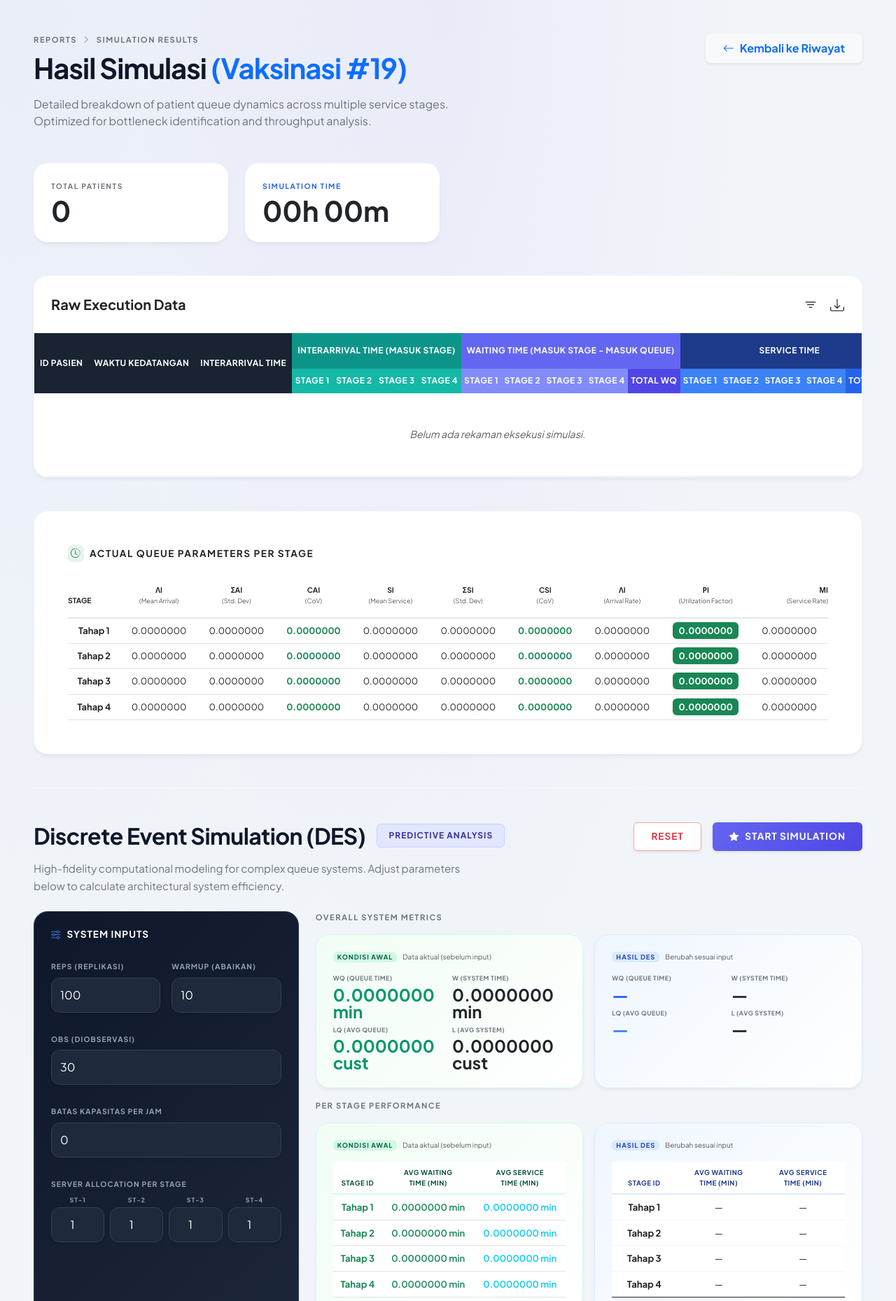
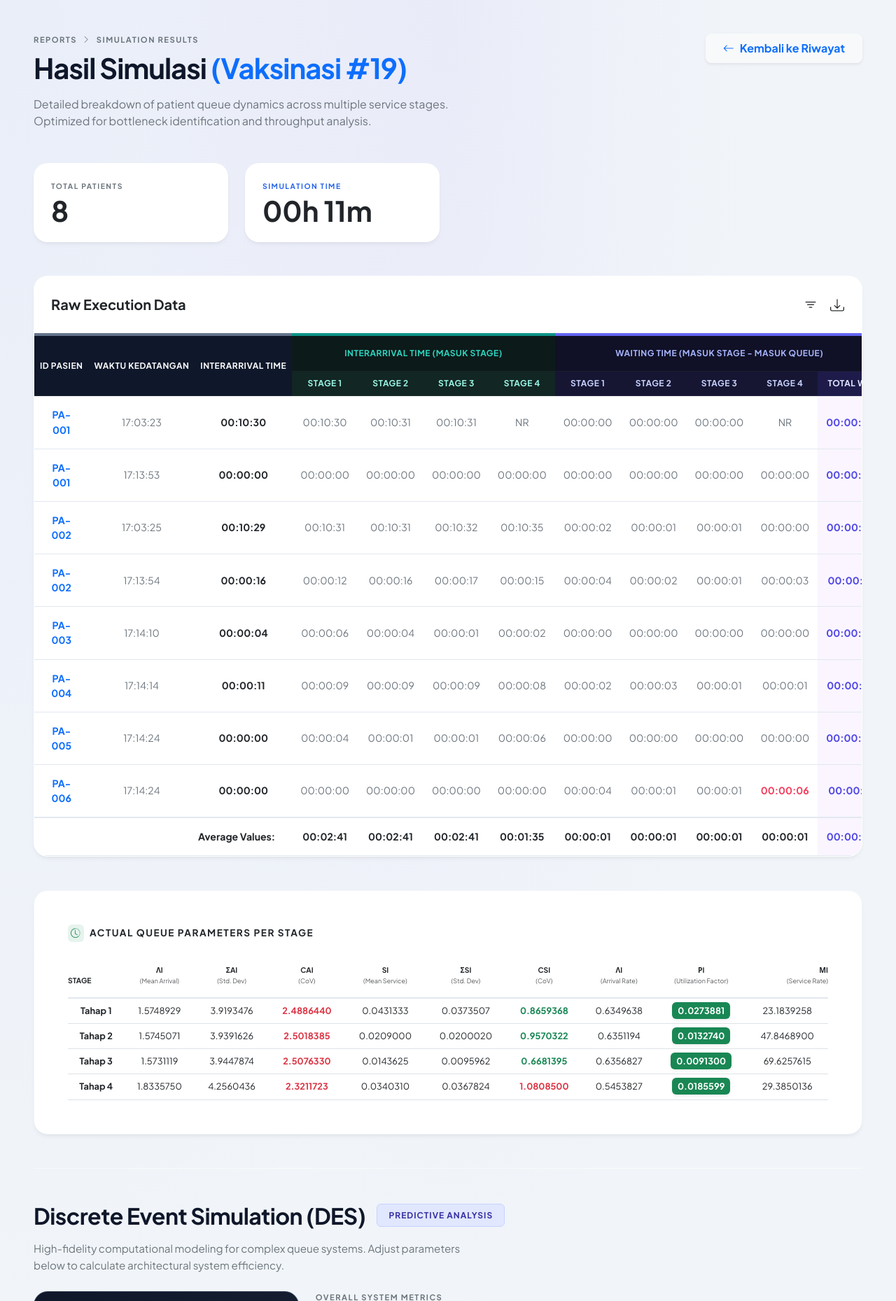
Before and after one commit to aurelia2348/Antrean, a PHP site: page /results.php?session=19 in a window 1280 px wide. Shown: the top 1859 px of the page at 70% size. Run offline with PHP 8.4, Linux system fonts and the light colour scheme.

Commit message:
refactor: standardize table styling with custom CSS classes and update simulation input layout

```diff
--- a/results.php
+++ b/results.php
@@ -295,6 +295,62 @@ if ($simMax > $simMin && $simMin !== PHP_INT_MAX) {
             border-color: var(--primary);
             box-shadow: 0 0 0 4px rgba(79, 70, 229, 0.15);
         }
+
+        /* Custom Header Styling untuk Raw Execution Data */
+        .th-neutral {
+            background-color: #0f172a !important;
+            border-top: 4px solid #64748b !important;
+            color: #f8fafc !important;
+        }
+        .th-interarrival {
+            background-color: #0c1a19 !important;
+            border-top: 4px solid #0d9488 !important;
+            color: #2dd4bf !important;
+        }
+        .th-waiting {
+            background-color: #101026 !important;
+            border-top: 4px solid #6366f1 !important;
+            color: #a5b4fc !important;
+        }
+        .th-service {
+            background-color: #0b1426 !important;
+            border-top: 4px solid #3b82f6 !important;
+            color: #93c5fd !important;
+        }
+
+        /* Sub-headers styling */
+        .th-sub-inter {
+            background-color: #122624 !important;
+            color: #99f6e4 !important;
+            border-top: 1px solid #14b8a6 !important;
+            font-size: 0.7rem;
+        }
+        .th-sub-waiting {
+            background-color: #161633 !important;
+            color: #c7d2fe !important;
+            border-top: 1px solid #6366f1 !important;
+            font-size: 0.7rem;
+        }
+        .th-sub-waiting-total {
+            background-color: #1e1b4b !important;
+            color: #e0e7ff !important;
+            border-top: 1px solid #818cf8 !important;
+            font-size: 0.7rem;
+            font-weight: 700;
+        }
+        .th-sub-service {
+            background-color: #101d36 !important;
+            color: #bfdbfe !important;
+            border-top: 1px solid #3b82f6 !important;
+            font-size: 0.7rem;
+        }
+        .th-sub-service-total {
+            background-color: #172554 !important;
+            color: #dbeafe !important;
+            border-top: 1px solid #60a5fa !important;
+            font-size: 0.7rem;
+            font-weight: 700;
+        }
     </style>
 </head>
 
@@ -359,31 +415,31 @@ if ($simMax > $simMin && $simMin !== PHP_INT_MAX) {
                 <table class="table table-custom mb-0 text-center">
                     <thead>
                         <tr>
-                            <th rowspan="2" class="align-middle text-nowrap" style="background-color: #1a2332;">ID PASIEN</th>
-                            <th rowspan="2" class="align-middle text-nowrap" style="background-color: #1a2332;">WAKTU KEDATANGAN</th>
-                            <th rowspan="2" class="align-middle text-nowrap" style="background-color: #1a2332;">INTERARRIVAL TIME</th>
-                            <th colspan="4" class="py-3 text-nowrap" style="background-color: #0d9488;">INTERARRIVAL TIME (MASUK STAGE)</th>
-                            <th colspan="5" class="py-3 text-nowrap" style="background-color: #6366f1;">WAITING TIME (MASUK STAGE - MASUK QUEUE)</th>
-                            <th colspan="5" class="py-3 text-nowrap" style="background-color: #1e3a8a;">SERVICE TIME</th>
-                            <th rowspan="2" class="align-middle text-nowrap" style="background-color: #1a2332;">TOTAL TIME</th>
+                            <th rowspan="2" class="align-middle text-nowrap th-neutral">ID PASIEN</th>
+                            <th rowspan="2" class="align-middle text-nowrap th-neutral">WAKTU KEDATANGAN</th>
+                            <th rowspan="2" class="align-middle text-nowrap th-neutral">INTERARRIVAL TIME</th>
+                            <th colspan="4" class="py-3 text-nowrap th-interarrival">INTERARRIVAL TIME (MASUK STAGE)</th>
+                            <th colspan="5" class="py-3 text-nowrap th-waiting">WAITING TIME (MASUK STAGE - MASUK QUEUE)</th>
+                            <th colspan="5" class="py-3 text-nowrap th-service">SERVICE TIME</th>
+                            <th rowspan="2" class="align-middle text-nowrap th-neutral">TOTAL TIME</th>
                         </tr>
                         <tr>
-                            <th class="py-2 px-1 text-nowrap" style="background-color: #14b8a6;">STAGE 1</th>
-                            <th class="py-2 px-1 text-nowrap" style="background-color: #14b8a6;">STAGE 2</th>
-                            <th class="py-2 px-1 text-nowrap" style="background-color: #14b8a6;">STAGE 3</th>
-                            <th class="py-2 px-1 text-nowrap" style="background-color: #14b8a6;">STAGE 4</th>
+                            <th class="py-2 px-1 text-nowrap th-sub-inter">STAGE 1</th>
+                            <th class="py-2 px-1 text-nowrap th-sub-inter">STAGE 2</th>
+                            <th class="py-2 px-1 text-nowrap th-sub-inter">STAGE 3</th>
+                            <th class="py-2 px-1 text-nowrap th-sub-inter">STAGE 4</th>
 
-                            <th class="py-2 px-1 text-nowrap" style="background-color: #818cf8;">STAGE 1</th>
-                            <th class="py-2 px-1 text-nowrap" style="background-color: #818cf8;">STAGE 2</th>
-                            <th class="py-2 px-1 text-nowrap" style="background-color: #818cf8;">STAGE 3</th>
-                            <th class="py-2 px-1 text-nowrap" style="background-color: #818cf8;">STAGE 4</th>
-                            <th class="py-2 px-1 text-nowrap" style="background-color: #4f46e5;">TOTAL WQ</th>
+                            <th class="py-2 px-1 text-nowrap th-sub-waiting">STAGE 1</th>
+                            <th class="py-2 px-1 text-nowrap th-sub-waiting">STAGE 2</th>
+                            <th class="py-2 px-1 text-nowrap th-sub-waiting">STAGE 3</th>
+                            <th class="py-2 px-1 text-nowrap th-sub-waiting">STAGE 4</th>
+                            <th class="py-2 px-1 text-nowrap th-sub-waiting-total">TOTAL WQ</th>
 
-                            <th class="py-2 px-1 text-nowrap" style="background-color: #3b82f6;">STAGE 1</th>
-                            <th class="py-2 px-1 text-nowrap" style="background-color: #3b82f6;">STAGE 2</th>
-                            <th class="py-2 px-1 text-nowrap" style="background-color: #3b82f6;">STAGE 3</th>
-                            <th class="py-2 px-1 text-nowrap" style="background-color: #3b82f6;">STAGE 4</th>
-                            <th class="py-2 px-1 text-nowrap" style="background-color: #2563eb;">TOTAL SRV</th>
+                            <th class="py-2 px-1 text-nowrap th-sub-service">STAGE 1</th>
+                            <th class="py-2 px-1 text-nowrap th-sub-service">STAGE 2</th>
+                            <th class="py-2 px-1 text-nowrap th-sub-service">STAGE 3</th>
+                            <th class="py-2 px-1 text-nowrap th-sub-service">STAGE 4</th>
+                            <th class="py-2 px-1 text-nowrap th-sub-service-total">TOTAL SRV</th>
                         </tr>
                     </thead>
                     <tbody class="bg-white">
@@ -600,21 +656,12 @@ if ($simMax > $simMin && $simMin !== PHP_INT_MAX) {
                         calculate architectural system efficiency.
                     </p>
                 </div>
-                <div class="d-flex gap-3 mt-3 mt-md-0">
-                    <button id="btnResetDes" class="btn text-danger fw-bold shadow-sm"
-                        style="background: white; border: 1px solid #fca5a5; border-radius: 6px; padding: 0.6rem 1.5rem; font-size: 0.85rem; letter-spacing: 1px;">RESET</button>
-                    <button id="btnStartDes"
-                        class="btn btn-primary fw-bold text-white shadow-sm d-flex align-items-center gap-2"
-                        style="border-radius: 6px; padding: 0.6rem 1.5rem; font-size: 0.85rem; letter-spacing: 1px;">
-                        <i class="bi bi-star-fill"></i> START SIMULATION
-                    </button>
-                </div>
             </div>
 
             <div class="row g-4 mb-4">
                 <!-- Left Column: SYSTEM INPUTS -->
                 <div class="col-lg-4">
-                    <div class="report-card report-card-dark p-4 h-100">
+                    <div class="report-card report-card-dark p-4">
                         <h6 class="fw-bold text-dark mb-4 d-flex align-items-center gap-2"
                             style="font-size: 0.85rem; letter-spacing: 1px;">
                             <i class="bi bi-sliders text-primary"></i> SYSTEM INPUTS
@@ -669,7 +716,7 @@ if ($simMax > $simMin && $simMin !== PHP_INT_MAX) {
                                     <div class="text-secondary fw-bold"
                                         style="font-size: 0.55rem; letter-spacing: 1px; margin-bottom: 4px;">ST-3</div>
                                     <input type="number" id="srv3"
-                                        class="form-control border-0 shadow-sm text-center px-1" value="1" min="1">
+                                        class="form-control border-0 shadow-sm text-center px-1" value="2" min="1">
                                 </div>
                                 <div class="text-center w-100">
                                     <div class="text-secondary fw-bold"
@@ -679,17 +726,27 @@ if ($simMax > $simMin && $simMin !== PHP_INT_MAX) {
                                 </div>
                             </div>
                         </div>
+
+                        <!-- Action Buttons -->
+                        <div class="mt-4 pt-3 border-top border-secondary border-opacity-25 d-flex flex-column gap-2">
+                            <button id="btnStartDes" class="btn btn-primary fw-bold text-white shadow-sm d-flex align-items-center justify-content-center gap-2"
+                                style="border-radius: 12px; padding: 0.75rem 1.5rem; font-size: 0.85rem; letter-spacing: 0.5px;">
+                                <i class="bi bi-play-fill fs-5"></i> START SIMULATION
+                            </button>
+                            <button id="btnResetDes" class="btn fw-semibold"
+                                style="border-radius: 12px; padding: 0.75rem 1.5rem; font-size: 0.85rem; letter-spacing: 0.5px; border: 1px solid #334155; color: #94a3b8; background-color: transparent;">RESET</button>
+                        </div>
                     </div>
                 </div>
 
                 <!-- Right Column: Kondisi Awal + DES Results -->
-                <div class="col-lg-8 position-relative">
+                <div class="col-lg-8 position-relative d-flex flex-column">
 
                     <!-- OVERALL SYSTEM METRICS label -->
                     <div class="fw-bold text-secondary text-uppercase mb-3" style="font-size:0.7rem; letter-spacing:1.5px;">OVERALL SYSTEM METRICS</div>
 
                     <!-- 2 cards: Kondisi Awal (kiri) + DES Result (kanan) -->
-                    <div class="row g-3 mb-3">
+                    <div class="row g-3 mb-3 flex-grow-1">
                         <!-- ===== KONDISI AWAL: Overall Metrics ===== -->
                         <div class="col-md-6">
                             <div class="report-card card-green-glow p-4 h-100" style="border: 1px solid #d1fae5; background: linear-gradient(135deg,#f0fdf4 0%,#ffffff 100%);">
@@ -752,7 +809,7 @@ if ($simMax > $simMin && $simMin !== PHP_INT_MAX) {
                     <div class="fw-bold text-secondary text-uppercase mb-3" style="font-size:0.7rem; letter-spacing:1.5px;">PER STAGE PERFORMANCE</div>
 
                     <!-- 2 tables: Kondisi Awal (kiri) + DES Result (kanan) -->
-                    <div class="row g-3 mb-3">
+                    <div class="row g-3 mb-3 flex-grow-1">
                         <!-- ===== KONDISI AWAL: Per Stage ===== -->
                         <div class="col-md-6">
                             <div class="report-card card-green-glow p-4 h-100" style="border: 1px solid #d1fae5; background: linear-gradient(135deg,#f0fdf4 0%,#ffffff 100%);">
```
Also changed, not shown: index.php (+109 -18 lines), script.js (+22 -29 lines), results.json.
